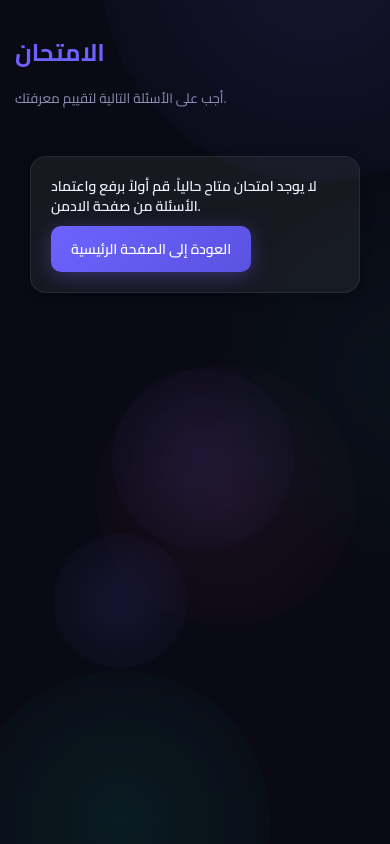
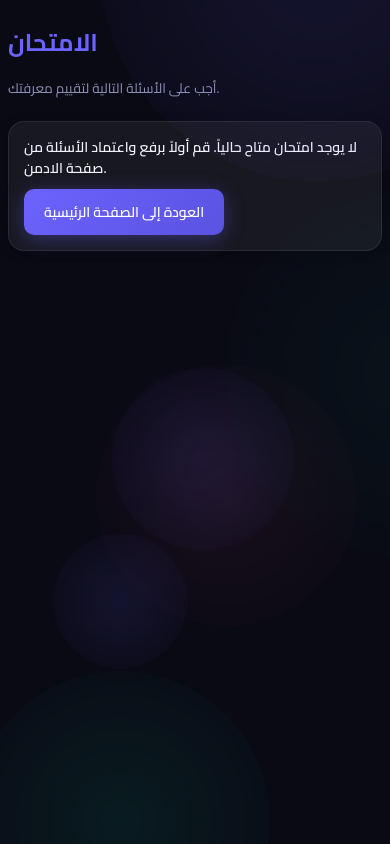
Before and after one commit to abohumaid/Exam, a plain HTML site: page exam.html in a window 390 px wide. Drawn offline with Linux system fonts and the light colour scheme; no server answers.

Commit message:
Add files via upload

```diff
--- a/exam.html
+++ b/exam.html
@@ -18,13 +18,13 @@
       background-color: var(--bg-base);
       color: var(--text-primary);
       text-align: center;
-      padding: 20px;
-      padding-top: 40px; /* Add some padding at the top */
+      padding: 10px; /* Reduced from 20px */
+      padding-top: 30px; /* Reduced from 40px */
     }
     .exam-header {
       width: 100%;
-      max-width: 900px;
-      margin-bottom: 30px;
+      max-width: 1000px;
+      margin-bottom: 20px; /* Reduced from 30px */
       text-align: left;
     }
     .exam-header h1 {
@@ -38,14 +38,14 @@
     }
     .questions-container {
       /* Removed background, border and shadow to avoid "box inside box" */
-      max-width: 900px;
+      max-width: 1000px; /* Increased from 900px */
       width: 100%;
-      margin-bottom: 30px;
+      margin-bottom: 20px; /* Reduced from 30px */
       text-align: left;
     }
     .question-item {
-      margin-bottom: 20px;
-      padding: 20px;
+      margin-bottom: 10px; /* Reduced from 15px */
+      padding: 15px; /* Reduced to enlarge content area */
       background: var(--bg-glass); /* Using glass background for the main card */
       border: 1px solid var(--border);
       border-radius: var(--border-radius);
@@ -60,11 +60,11 @@
       margin-bottom: 0;
     }
     .question-text {
-      font-size: 0.875rem; /* Unified small font */
+      font-size: 1rem; /* Kept large for visibility */
       font-weight: 600;
       color: var(--text-primary);
-      margin-bottom: 10px; /* Reduced from 15px */
-      line-height: 1.4;
+      margin-bottom: 10px; /* Reduced */
+      line-height: 1.5;
       /* Allow full display */
       display: block;
       overflow: visible;
@@ -72,7 +72,7 @@
     .options-container {
       display: flex;
       flex-direction: column;
-      gap: 6px; /* Reduced from 10px */
+      gap: 6px; /* Reduced gaps */
     }
     .option-label {
       display: flex;
@@ -81,10 +81,10 @@
       background: var(--bg-card);
       border: 1px solid var(--border);
       border-radius: var(--border-radius-sm);
-      padding: 10px 16px;
+      padding: 10px 15px; /* Reduced padding */
       cursor: pointer;
       transition: var(--transition);
-      font-size: 0.875rem; /* Unified with question */
+      font-size: 0.95rem;
       color: var(--text-secondary);
       /* Allow multiple lines */
       white-space: normal;
@@ -233,13 +233,13 @@
       margin-top: 30px;
     }
     @media (max-width: 768px) {
-      body { padding: 15px; padding-top: 30px; }
+      body { padding: 8px; padding-top: 20px; }
       .exam-header h1 { font-size: 1.5rem; }
       .exam-header p { font-size: 0.85rem; }
-      .questions-container { padding: 15px; }
+      .questions-container { padding: 0; } /* Removed container padding to give more room */
       .question-text { font-size: 0.875rem; }
       .option-label { padding: 8px 10px; font-size: 0.875rem; }
-      .results-container { padding: 20px; }
+      .results-container { padding: 15px; }
       .results-container h2 { font-size: 1.4rem; }
       .summary-item { min-width: 80px; padding: 8px; }
       .summary-item span:first-child { font-size: 1.2rem; }
```
